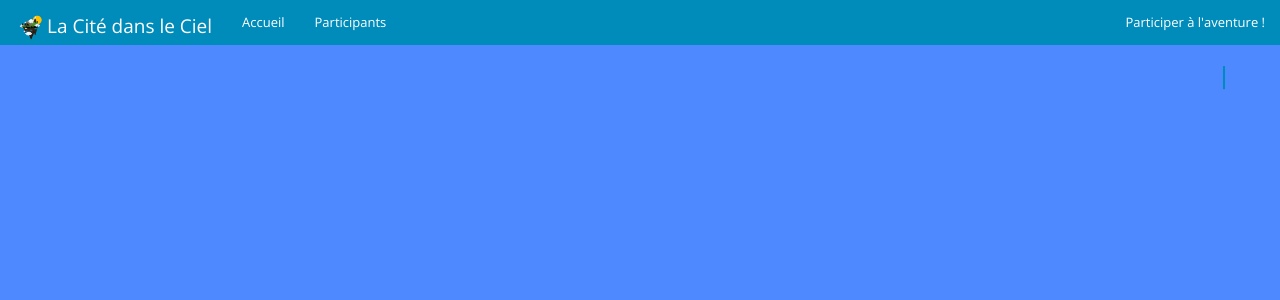
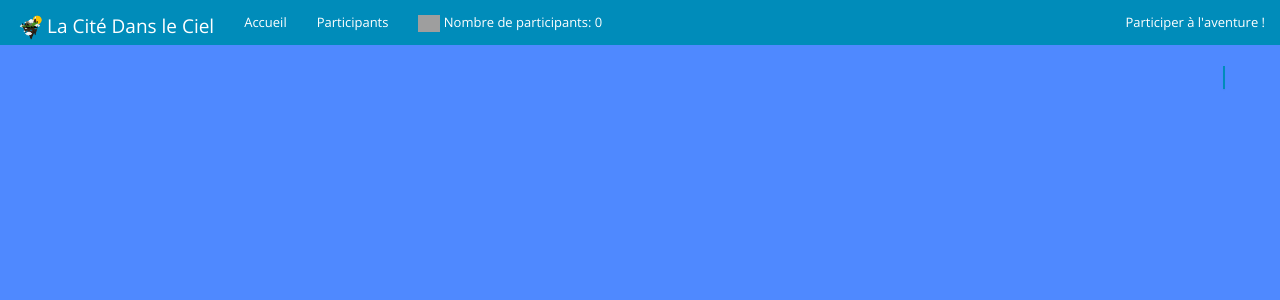
Before and after one commit to plasma77515/LCDC, a PHP site: page / in a window 1280 px wide. Shown: the top 300 px of the page. Run offline with PHP 8.4, Linux system fonts and the light colour scheme; data that the repository does not hold is empty; some libraries are stand-ins or nearby versions; grey boxes are pictures that could not be loaded.

Commit message:
Signed-off-by: plasma77515 <plasma77515@gmail.com>

```diff
--- a/files/nav.php
+++ b/files/nav.php
@@ -1,3 +1,8 @@
+<?php
+$query = $bdd->query("SELECT COUNT(*) AS part FROM participants");
+$participants = $query->fetch(PDO::FETCH_OBJ);
+$nb_part = $participants->part;
+ ?>
 <div class="navbar navbar-inverse">
   <div class="navbar-header">
     <button type="button" class="navbar-toggle" data-toggle="collapse" data-target=".navbar-inverse-collapse">
@@ -5,12 +10,13 @@
       <span class="icon-bar"></span>
       <span class="icon-bar"></span>
     </button>
-    <a class="navbar-brand" href="#"><img src="img/logo.png" width="32px">La Cité dans le Ciel</a>
+    <a class="navbar-brand" href="#"><img src="img/logo.png" width="32px">La Cité Dans le Ciel</a>
   </div>
   <div class="navbar-collapse collapse navbar-inverse-collapse">
     <ul class="nav navbar-nav">
       <li><a href="index.php">Accueil</a></li>
       <li><a href="participants.php">Participants</a></li>
+      <li><a><img src="http://openclipart.org/image/800px/svg_to_png/135451/minecraft.png" width="22px"/> Nombre de participants: <?php echo $nb_part; ?></a></li>
     </ul>
     <ul class="nav navbar-nav navbar-right">
       <li><a href="post.php">Participer à l'aventure !</a></li>
--- a/index.php
+++ b/index.php
@@ -22,7 +22,7 @@ require_once 'files/bdd.php';
         <div class="panel panel-success">
         <div class="panel-heading"><?php echo $donnees['title']; ?></div>
         <div class="panel-content"><?php echo $donnees['content']; ?></div>
-        <div class="panel-footer"><?php echo $donnees['author']; ?></div>
+        <div class="panel-footer">Auteur: <?php echo $donnees['author']; ?></div>
         </div>
         <hr>
 
```
